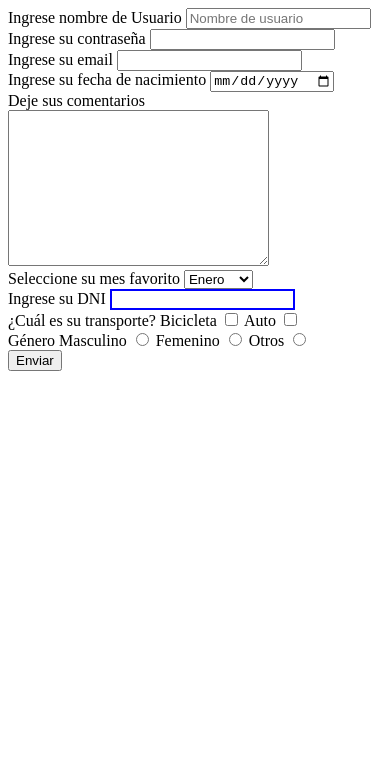
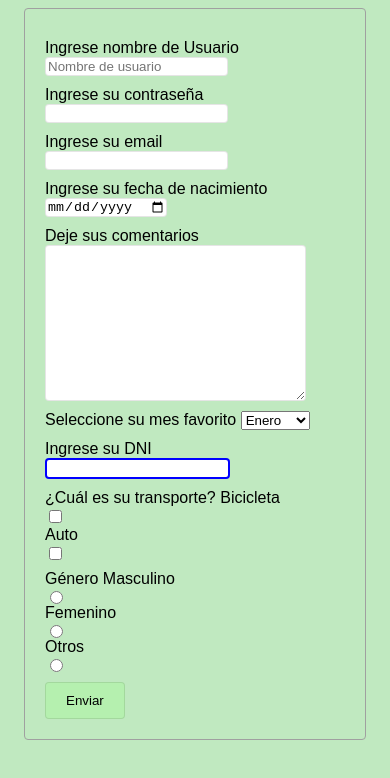
Before and after one commit to juanmamig/dwfed-1c-2021, a plain HTML site: page clase-08/forms/index.html in a window 390 px wide. Drawn offline with Linux system fonts and the light colour scheme.

```diff
--- a/clase-08/forms/index.html
+++ b/clase-08/forms/index.html
@@ -67,11 +67,11 @@
       <span>¿Cuál es su transporte?</span>
       <label>
         Bicicleta
-        <input type="checkbox" name="transporte1" value="bicicleta">
+        <input type="checkbox" name="transporte" value="bicicleta">
       </label>
       <label>
         Auto
-        <input type="checkbox" name="transporte2" value="auto">
+        <input type="checkbox" name="transporte" value="auto">
       </label>
     </div>
 
@@ -91,7 +91,7 @@
       </label>
     </div>
 
-    <input type="submit" value="Enviar">
+    <input type="submit" value="Enviar" class="btn btn-submit">
   </form>
 
 </body>
--- a/clase-08/forms/style.css
+++ b/clase-08/forms/style.css
@@ -1,3 +1,43 @@
+body {
+  background-color: rgb(192, 233, 192);
+}
+
+form {
+  font-family: Arial, Helvetica, sans-serif;
+  max-width: 300px;
+  margin: 0 auto;
+  border: 1px solid rgb(160, 160, 160);
+  border-radius: 4px;
+  padding: 20px;
+}
+
+.form-group {
+  margin: 10px 0;
+}
+
+input, textarea {
+  border: 1px solid rgba(1,1,1,.1);
+  border-radius: 4px;
+  display: block;
+}
+
+input:focus, input:focus-visible {
+  outline-offset: 0px;
+  border: 1px solid blue;
+}
+
+
 input[type="number"] {
   border: 2px solid blue;
 }
+
+.btn {
+  display: inline-block;
+  padding: 10px 20px;
+  background-color: rgb(181, 240, 175);
+  border-radius: 4px;
+}
+
+.btn-submit:hover {
+  background-color: rgb(153, 236, 145);
+}
```
Also changed, not shown: clase-09/responsive/index.html (added, +39 -0 lines), clase-09/responsive/style.css (added, +46 -0 lines).
